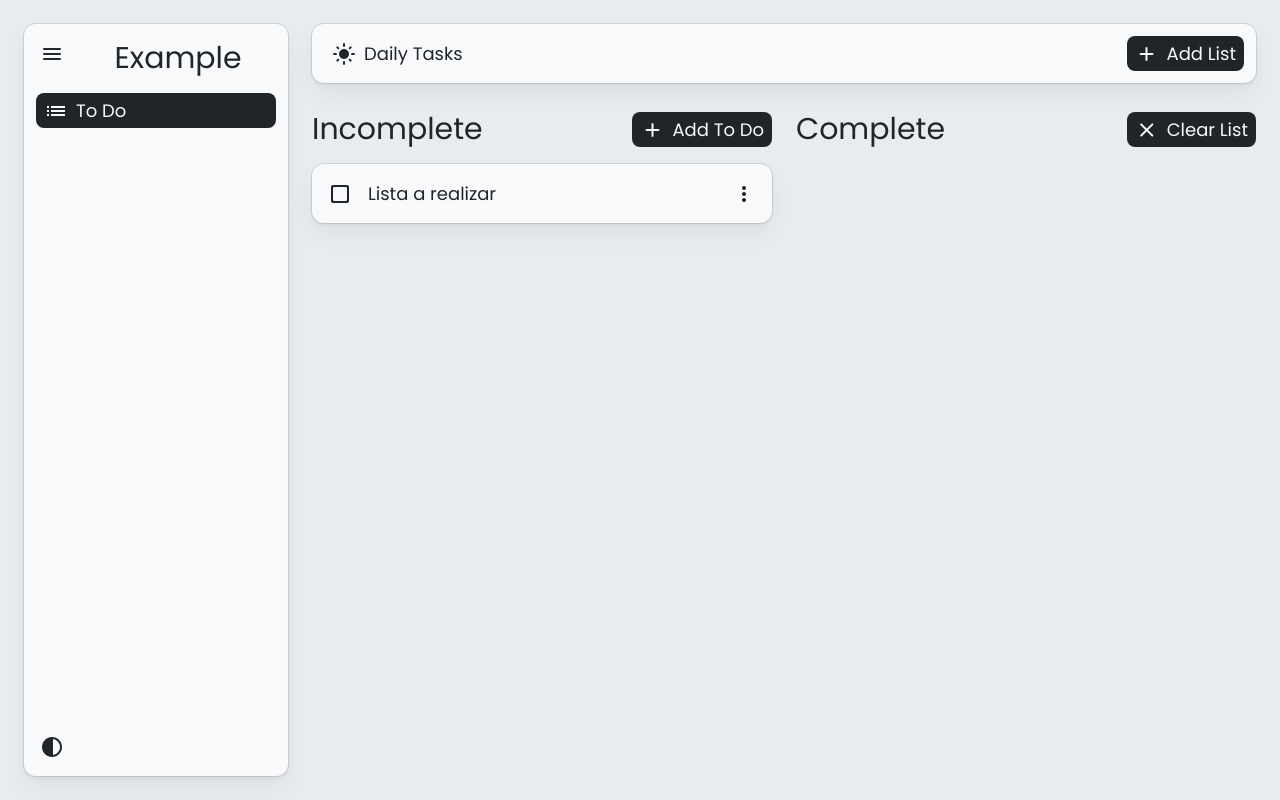
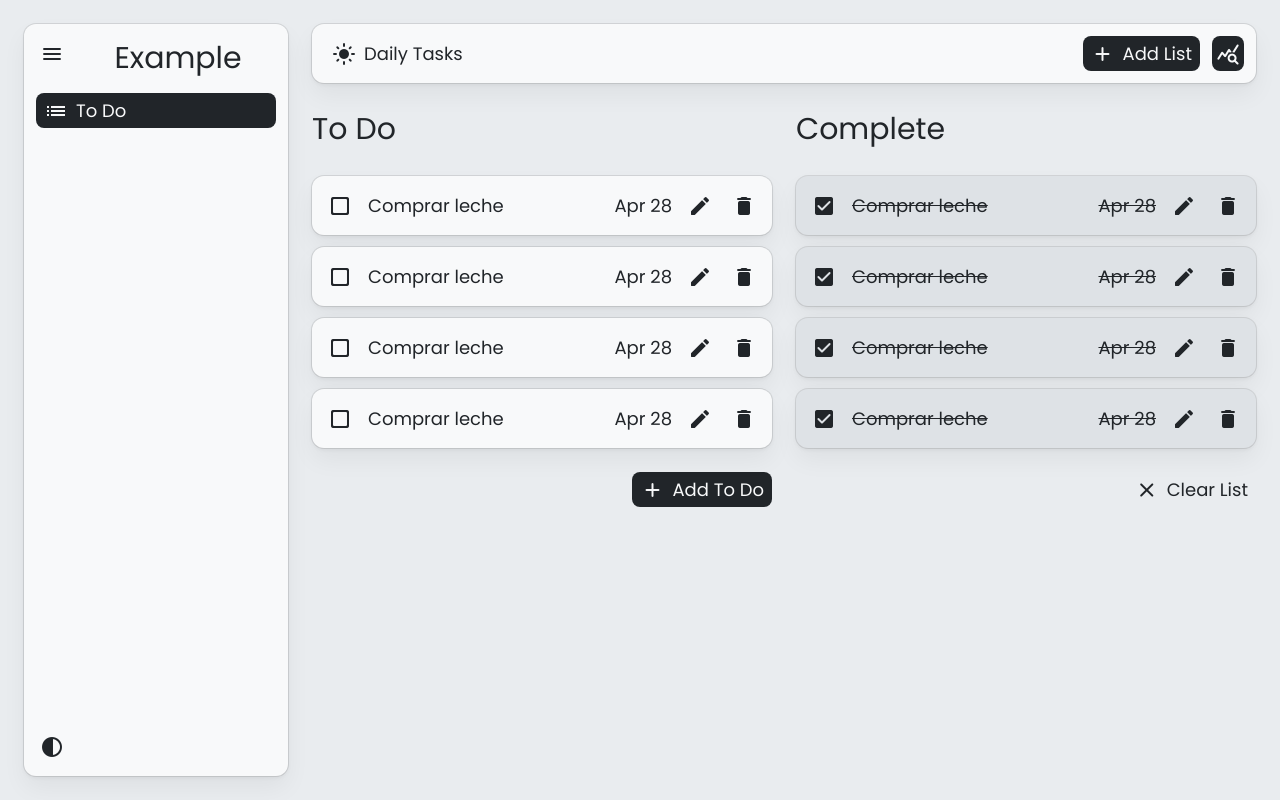
Before and after one commit to Franco-Pertusati/AngularTemplateV2, an Angular app: page /example-app/to-do-lists/daily-tasks in a window 1280 px wide. Built offline with nearby package versions, Linux system fonts and the light colour scheme.

Commit message:
dummy componente de todoCard

```diff
--- a/src/app/modules/example-app/pages/to-do-page/daily-tasks/daily-tasks.component.html
+++ b/src/app/modules/example-app/pages/to-do-page/daily-tasks/daily-tasks.component.html
@@ -1,19 +1,28 @@
 <div class="flex gap24 hfull">
-  <div class="flex flexCol hfull wfull gap12">
-    <div class="flex ali justbt aligncenter">
-      <h2>Incomplete</h2>
-      <app-button [label]="'add To Do'" [icon]="'add'" [style]="'primary'" />
+  <div class="flex flexCol hfull wfull gap24">
+    <h2>To Do</h2>
+    <div class="flex flexCol gap12">
+      <app-to-do-card [title]="'Comprar leche'" [complete]="false" [deadLine]="1714320000"></app-to-do-card>
+      <app-to-do-card [title]="'Comprar leche'" [complete]="false" [deadLine]="1714320000"></app-to-do-card>
+      <app-to-do-card [title]="'Comprar leche'" [complete]="false" [deadLine]="1714320000"></app-to-do-card>
+      <app-to-do-card [title]="'Comprar leche'" [complete]="false" [deadLine]="1714320000"></app-to-do-card>
     </div>
-    <div class="bg flex aligncenter gap12 p12 wfull">
-      <app-button [icon]="'check_box_outline_blank'" [label]="''" />
-      <span class="wfull">Lista a realizar</span>
-      <app-button [icon]="'more_vert'" [label]="''" />
+    <div class="flex">
+      <div class="wfull"></div>
+      <app-button [label]="'Add To Do'" [icon]="'add'" [style]="'primary'" />
     </div>
   </div>
-  <div class="flex flexCol wfull gap12">
-    <div class="flex justbt aligncenter">
-      <h2>Complete</h2>
-      <app-button [label]="'clear list'" [icon]="'clear'" [style]="'primary'" />
+  <div class="flex flexCol wfull gap24">
+    <h2>Complete</h2>
+    <div class="flex flexCol gap12">
+      <app-to-do-card [title]="'Comprar leche'" [complete]="true" [deadLine]="1714320000"></app-to-do-card>
+      <app-to-do-card [title]="'Comprar leche'" [complete]="true" [deadLine]="1714320000"></app-to-do-card>
+      <app-to-do-card [title]="'Comprar leche'" [complete]="true" [deadLine]="1714320000"></app-to-do-card>
+      <app-to-do-card [title]="'Comprar leche'" [complete]="true" [deadLine]="1714320000"></app-to-do-card>
+    </div>
+    <div class="flex">
+      <div class="wfull"></div>
+      <app-button [label]="'Clear list'" [icon]="'close'" />
     </div>
   </div>
 </div>
--- a/src/app/modules/example-app/pages/to-do-page/daily-tasks/daily-tasks.component.ts
+++ b/src/app/modules/example-app/pages/to-do-page/daily-tasks/daily-tasks.component.ts
@@ -1,10 +1,11 @@
 import { Component } from '@angular/core';
 import { ButtonComponent } from "../../../../shared/button/button.component";
+import { ToDoCardComponent } from "../../../../shared/to-do-card/to-do-card.component";
 
 @Component({
   selector: 'app-daily-tasks',
   standalone: true,
-  imports: [ButtonComponent],
+  imports: [ButtonComponent, ToDoCardComponent],
   templateUrl: './daily-tasks.component.html',
   styleUrl: './daily-tasks.component.css'
 })
--- a/src/app/modules/example-app/pages/to-do-page/to-do-page.component.html
+++ b/src/app/modules/example-app/pages/to-do-page/to-do-page.component.html
@@ -5,6 +5,7 @@
         <app-button [label]="'daily tasks'" [icon]="'light_mode'" />
       </div>
       <app-button [label]="'add list'" [icon]="'add'" [style]="'primary'" />
+      <app-button [label]="''" [icon]="'query_stats'" [style]="'primary'" />
     </div>
     <router-outlet />
   </div>
--- /dev/null
+++ b/src/app/modules/shared/to-do-card/to-do-card.component.css
@@ -0,0 +1,7 @@
+.completed {
+  background-color: var(--bg3);
+}
+
+.completed span {
+  text-decoration: line-through;
+}
--- /dev/null
+++ b/src/app/modules/shared/to-do-card/to-do-card.component.html
@@ -0,0 +1,9 @@
+<div class="bg flex aligncenter gap12 p12 wfull relative" [ngClass]="complete? 'completed' : ''">
+  <app-button [icon]="complete ? 'check_box' : 'check_box_outline_blank'" [label]="''" (click)="toggleComplete()" />
+  <span class="wfull">{{ title }}</span>
+  @if (deadLine) {
+  <span style="text-wrap: nowrap;">{{ formatDeadline() }}</span>
+  }
+  <app-button [icon]="'edit'" [label]="''"  (click)="onEdit()"/>
+  <app-button [icon]="'delete'" [label]="''"  (click)="onDelete()"/>
+</div>
--- /dev/null
+++ b/src/app/modules/shared/to-do-card/to-do-card.component.ts
@@ -0,0 +1,55 @@
+import { Component, Input, Output, EventEmitter } from '@angular/core';
+import { ButtonComponent } from "../button/button.component";
+import { CommonModule } from '@angular/common';
+
+@Component({
+  selector: 'app-to-do-card',
+  standalone: true,
+  imports: [ButtonComponent, CommonModule],
+  templateUrl: './to-do-card.component.html',
+  styleUrl: './to-do-card.component.css'
+})
+export class ToDoCardComponent {
+  @Input() title: string = 'Task title';
+  @Input() complete: boolean = false;
+  @Input() deadLine: number | null = null;
+  @Output() completeChange = new EventEmitter<boolean>();
+  @Output() delete = new EventEmitter<void>();
+  @Output() edit = new EventEmitter<void>();
+
+  showMenu: boolean = false;
+
+  toggleComplete() {
+    this.complete = !this.complete;
+    this.completeChange.emit(this.complete);
+  }
+
+  onDelete() {
+    this.delete.emit();
+  }
+
+  onEdit() {
+    this.edit.emit();
+  }
+
+  toggleMenu(event: Event) {
+    event.stopPropagation();
+    this.showMenu = !this.showMenu;
+  }
+
+  formatDeadline(): string {
+    if (!this.deadLine) return '';
+
+    const now = new Date();
+    const deadlineDate = new Date(this.deadLine * 1000); // Convert from timestamp
+
+    if (deadlineDate.toDateString() === now.toDateString()) {
+      return 'Today';
+    }
+
+    return deadlineDate.toLocaleDateString('en-US', {
+      month: 'short',
+      day: 'numeric'
+    });
+  }
+}
--- a/src/app/styles/genericClasses.css
+++ b/src/app/styles/genericClasses.css
@@ -38,6 +38,11 @@
 .gap24 {
   gap: 24px;
 }
+
+.p8 {
+  padding: 8px;
+}
+
 
 .p12 {
   padding: 12px;
```
